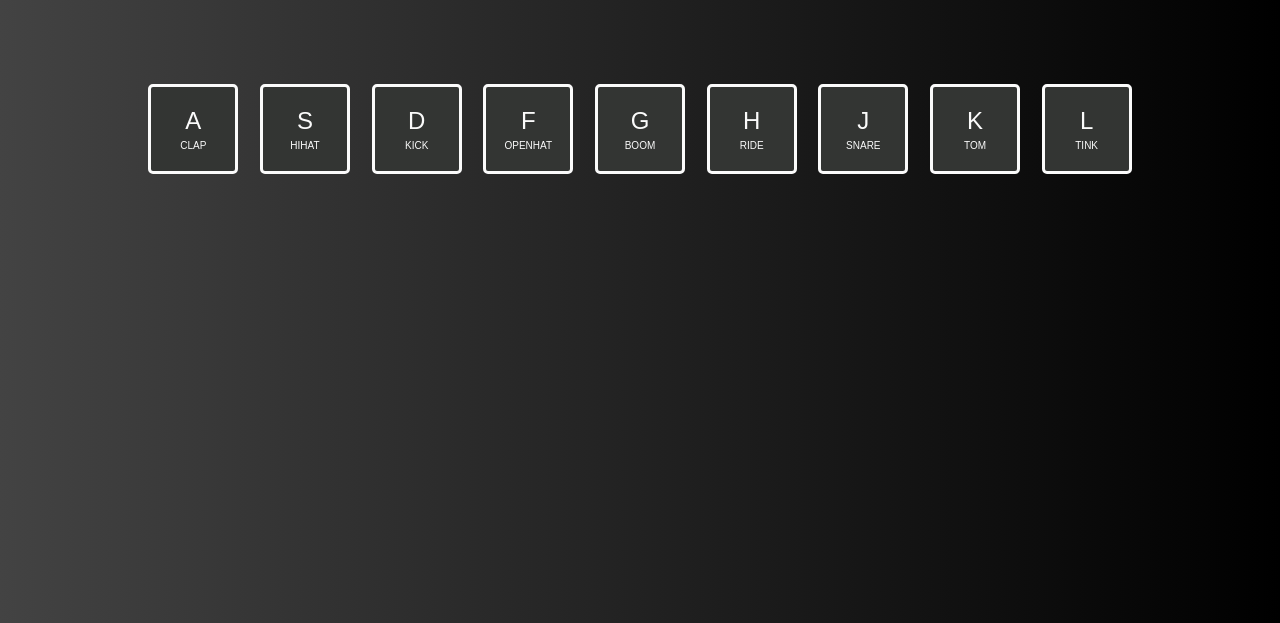
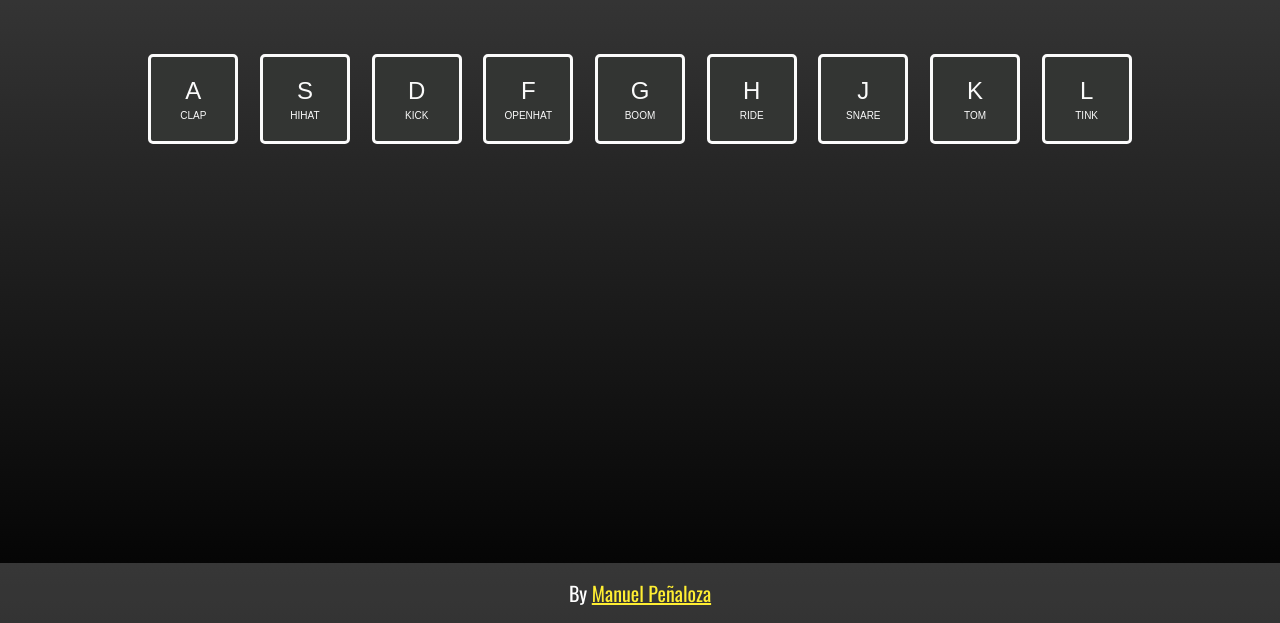
Before and after one commit to Manuel-2/drum-kit, a plain HTML site: page index.html in a window 1280 px wide. Shown: the part 177-800 px from the top of the page. Drawn offline with nearby package versions, Linux system fonts and the light colour scheme.

Commit message:
se cambio el fondo y se añadio el footer

```diff
--- a/index.html
+++ b/index.html
@@ -54,7 +54,9 @@
             </button>
         </div>
     </main>
-    <footer></footer>
+    <footer>
+        <p>By <a href="#">Manuel Peñaloza</a></p>
+    </footer>
     <script src="./code.js"></script>
 </body>
 
--- a/styles/style.sass
+++ b/styles/style.sass
@@ -3,6 +3,7 @@ $title-font-size: 8.2rem
 $keys-font-size: 2.6rem
 $keys-info-font-size: 1.8rem
 $key-size: 90px
+$footer-heigh: 60px
 
 // colors
 $dark: #202020
@@ -23,11 +24,11 @@ html
 body
     width: 100vw
     height: 100vh
-    background-image: linear-gradient(to right, #434343 0%, black 100%)
+    background-image: linear-gradient(to bottom, #434343 0%, black 100%)
 
     main
         width: 100%
-        height: 100%
+        height: calc(100% - $footer-heigh)
         display: flex
         flex-direction: column
         align-items: center
@@ -49,6 +50,17 @@ body
             grid-gap: 15px
             justify-items: center
 
+    footer
+        width: 100%
+        height: $footer-heigh
+        background-color: rgba(255,255,255,0.2)
+        display: flex
+        align-items: center
+        justify-content: center
+        color: white
+        font-size: 2rem
+        a
+            color: $yellow-light
 .key
     display: block
     width: $key-size
```
Also changed, not shown: styles/style.css, 1 other file.
